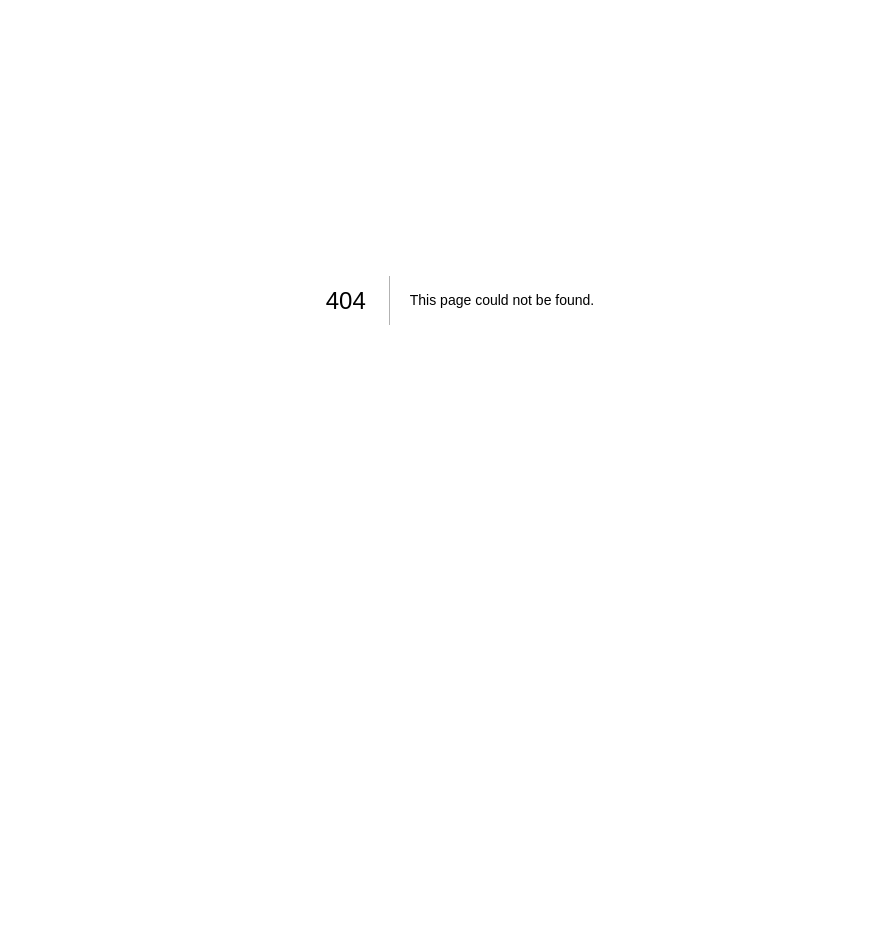
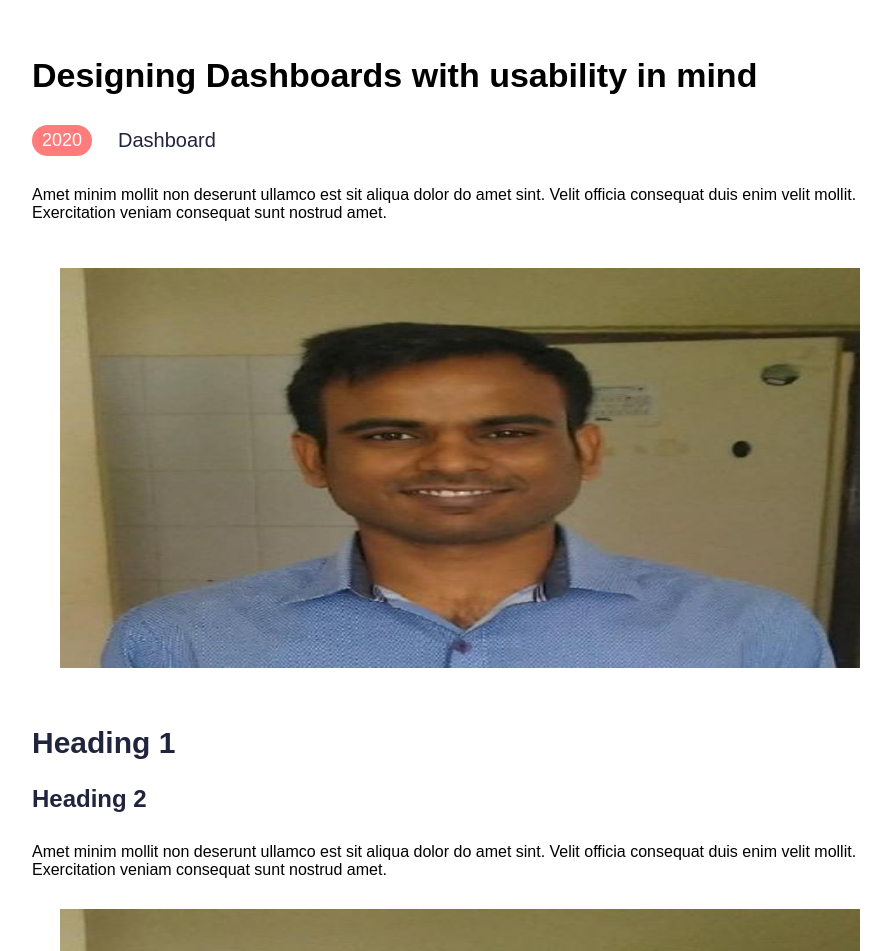
Before and after one commit to curiousdilip/SJ-Website, a Next.js app: page /work-detail in a window 1280 px wide. Before the commit this address had no page. Shown: the part 100-1051 px from the top of the page, without its empty margins (180-1071 px from the left). Before the commit the page ends 800 px from the top, so only its background shows below. Built offline with nearby package versions, Linux system fonts and the light colour scheme.

Commit message:
work detail page added

```diff
--- /dev/null
+++ b/app/work-detail/page.jsx
@@ -0,0 +1,63 @@
+import Image from "next/image";
+import Footer from "../components/Footer";
+import "./work-detail.css";
+export default function workDetail() {
+  return (
+    <>
+      <section id="work-detail">
+        <div className="container">
+          <div className="heading">
+            <h1>Designing Dashboards with usability in mind</h1>
+          </div>
+          <div className="meta">
+            <p className="year">2020</p>
+            <p className="type">Dashboard</p>
+          </div>
+          <div className="excerpt">
+            <p>
+              Amet minim mollit non deserunt ullamco est sit aliqua dolor do
+              amet sint. Velit officia consequat duis enim velit mollit.
+              Exercitation veniam consequat sunt nostrud amet.
+            </p>
+          </div>
+
+          <div className="img-container">
+            <Image
+              src="/subhash-jha.jpeg"
+              width={800}
+              height={400}
+              alt="First Image"
+            />
+          </div>
+
+          <h2>Heading 1</h2>
+          <h3>Heading 2</h3>
+          <p>
+            Amet minim mollit non deserunt ullamco est sit aliqua dolor do amet
+            sint. Velit officia consequat duis enim velit mollit. Exercitation
+            veniam consequat sunt nostrud amet.
+          </p>
+
+          <div className="img-container">
+            <Image
+              src="/subhash-jha.jpeg"
+              width={800}
+              height={400}
+              alt="First Image"
+            />
+          </div>
+
+          <div className="img-container">
+            <Image
+              src="/subhash-jha.jpeg"
+              width={800}
+              height={400}
+              alt="First Image"
+            />
+          </div>
+        </div>
+      </section>
+      <Footer />
+    </>
+  );
+}
--- /dev/null
+++ b/app/work-detail/work-detail.css
@@ -0,0 +1,75 @@
+#work-detail {
+  padding: 50px 0;
+  margin-top: 106px;
+}
+
+#work-detail .container {
+  width: 856px;
+  margin: 0 auto;
+}
+
+#work-detail .container .heading {
+  display: flex;
+  align-items: center;
+  justify-content: space-between;
+  width: 100%;
+}
+
+#work-detail .container .heading h1 {
+  font-size: 34px;
+  font-weight: bold;
+}
+
+#work-detail .container .meta {
+  display: flex;
+  align-items: center;
+  justify-content: flex-start;
+  margin-top: 30px;
+}
+
+#work-detail .container .meta p {
+  margin: 0;
+}
+
+#work-detail .container .meta .year {
+  padding: 5px 10px;
+  background-color: #ff7c7c;
+  color: #ffffff;
+  margin-right: 26px;
+  border-radius: 16px;
+  font-weight: black;
+  font-size: 18px;
+}
+
+#work-detail .container .meta .type {
+  color: #21243d;
+  font-size: 20px;
+}
+
+#work-detail .container .excerpt {
+  margin-top: 23px;
+  margin-bottom: 46px;
+}
+
+#work-detail .container .img-container {
+  text-align: center;
+  margin-top: 15px;
+}
+
+#work-detail .container h2 {
+  margin-top: 54px;
+  margin-bottom: 25px;
+  font-size: 30px;
+  font-weight: 700;
+  color: #21243d;
+}
+
+#work-detail .container h3 {
+  font-size: 24px;
+  font-weight: 700;
+  color: #21243d;
+}
+
+#work-detail .container p {
+  margin: 30px 0;
+}
```
